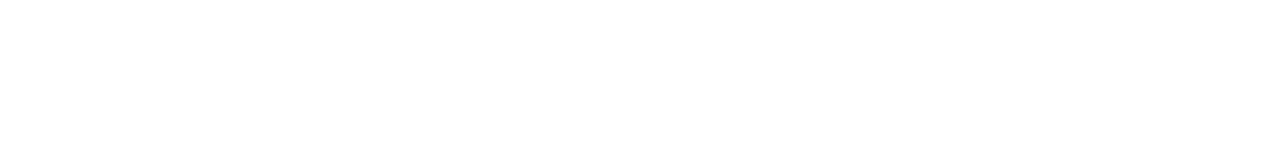
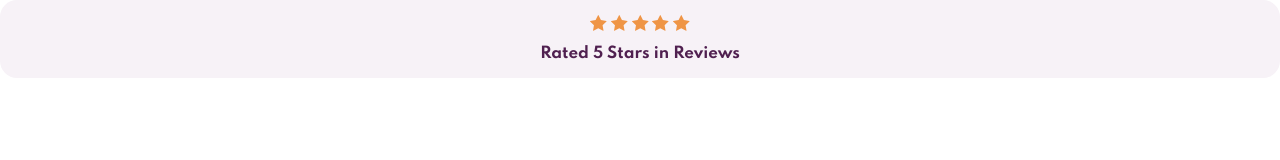
Before and after one commit to Iamronaldosunmu/social-proof-section, a plain HTML site: page index.html in a window 1280 px wide. Drawn offline with Linux system fonts and the light colour scheme.

Commit message:
Created and styled the rating Component

```diff
--- a/css/styles.css
+++ b/css/styles.css
@@ -16,11 +16,22 @@ body {
   color: hsl(303, 10%, 53%);
 }
 /* Rating Component */
+.rating {
+  display: flex;
+  flex-direction: column;
+  width: 100%;
+  background: hsl(300, 24%, 96%);
+  margin-bottom: 2rem;
+  border-radius: 17px;
+}
 .five-star {
   text-align: center;
+  margin-top: 1.5rem;
 }
 .rating__text {
+  margin-bottom: 1.5rem;
+  margin-top: 1rem;
   color: hsl(300, 43%, 22%);
   text-align: center;
-  font-weight: 500;
+  font-weight: 700;
 }
--- a/index.html
+++ b/index.html
@@ -22,5 +22,16 @@
     <link rel="stylesheet" href="css/normalize.css" />
     <link rel="stylesheet" href="css/styles.css" />
   </head>
-  <body></body>
+  <body>
+    <div class="rating">
+      <div class="five-star">
+        <img src="images/icon-star.svg" alt="" />
+        <img src="images/icon-star.svg" alt="" />
+        <img src="images/icon-star.svg" alt="" />
+        <img src="images/icon-star.svg" alt="" />
+        <img src="images/icon-star.svg" alt="" />
+      </div>
+      <p class="rating__text">Rated 5 Stars in Reviews</p>
+    </div>
+  </body>
 </html>
```
Also changed, not shown: Components/RatingComponent.html (added, +10 -0 lines).
